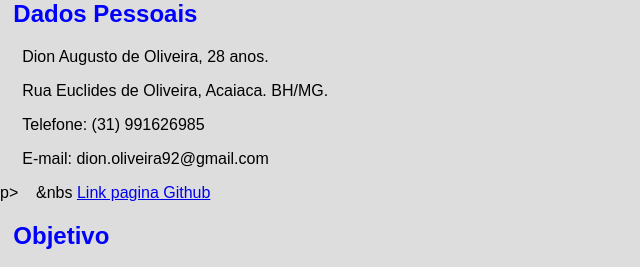
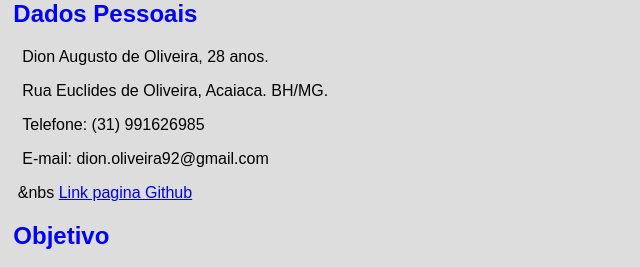
Before and after one commit to DionOliveira/Curriculo, a plain HTML site: page index.html in a window 1280 px wide. Shown: the top 267 px of the page, 0-640 px from the left. Drawn offline with Linux system fonts and the light colour scheme.

Commit message:
< update

```diff
--- a/index.html
+++ b/index.html
@@ -31,7 +31,7 @@
     <p>&nbsp&nbsp&nbsp&nbsp&nbspRua Euclides de Oliveira, Acaiaca. BH/MG.</p>
     <p>&nbsp&nbsp&nbsp&nbsp&nbspTelefone: (31) 991626985 </p>
     <p>&nbsp&nbsp&nbsp&nbsp&nbspE-mail: dion.oliveira92@gmail.com</p>
-    p>&nbsp&nbsp&nbsp&nbsp&nbs <a href="https://github.com/DionOliveira">Link pagina Github</a></p>
+    <p>&nbsp&nbsp&nbsp&nbsp&nbs <a href="https://github.com/DionOliveira">Link pagina Github</a></p>
 
     <h2>&nbsp&nbspObjetivo</h2>
     <p>&nbsp&nbsp&nbsp&nbsp&nbspAtuar na área de Informática.</p>
```
